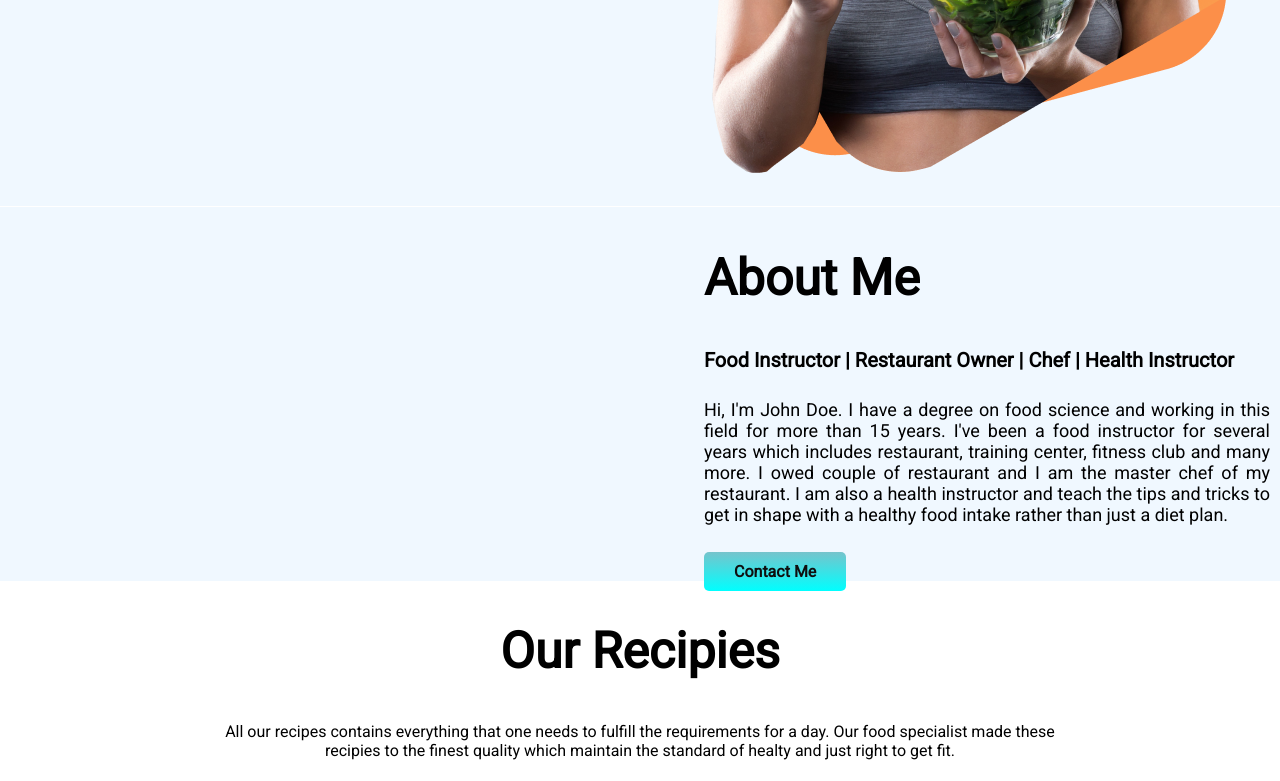
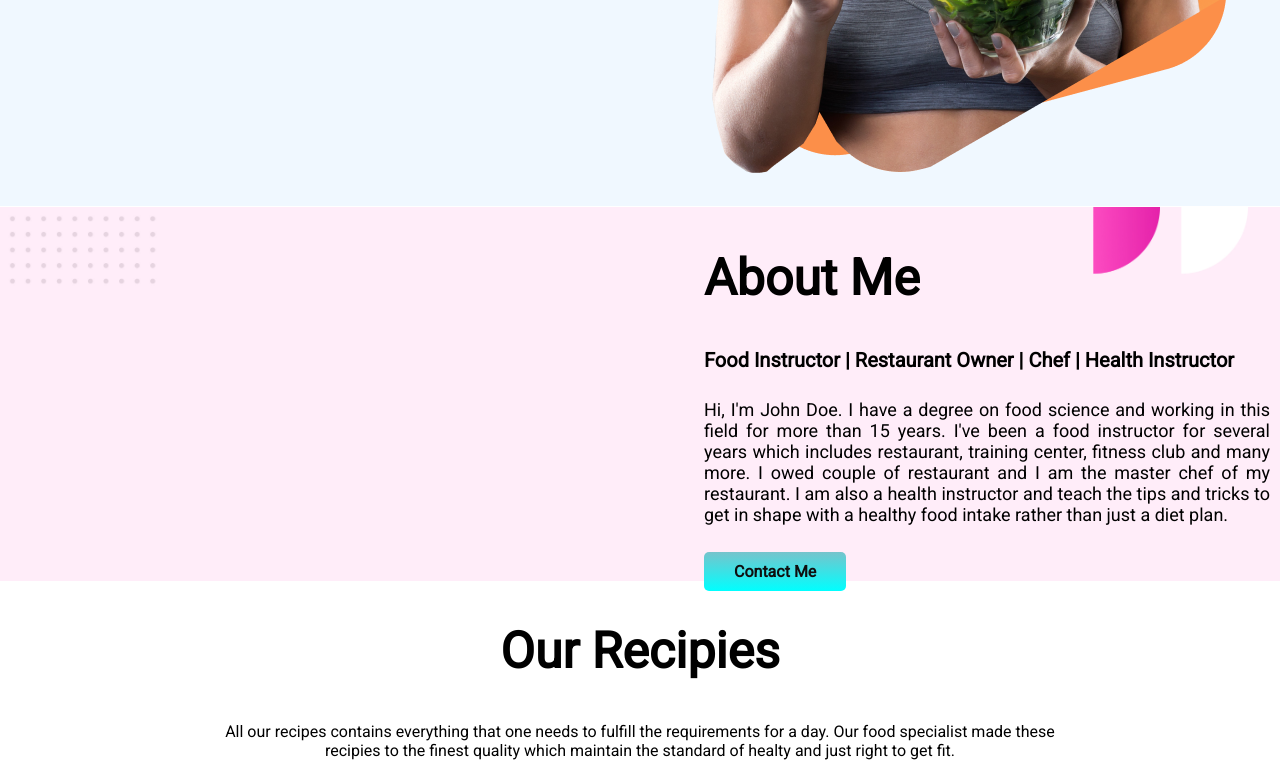
Before and after one commit to Springhawk27/food-instructor, a plain HTML site: page index.html in a window 1280 px wide. Shown: the part 546-1327 px from the top of the page. Drawn offline with Linux system fonts and the light colour scheme.

Commit message:
image path reverted

```diff
--- a/css/style.css
+++ b/css/style.css
@@ -61,7 +61,7 @@ h4 {
 }
 
 .about-me {
-    background-image: url(img/Frame-59.jpg);
+    background-image: url(/img/Frame-59.jpg);
     background-repeat: no-repeat;
     /* background-size: 1260px 470px; */
     background-size: cover;
```
